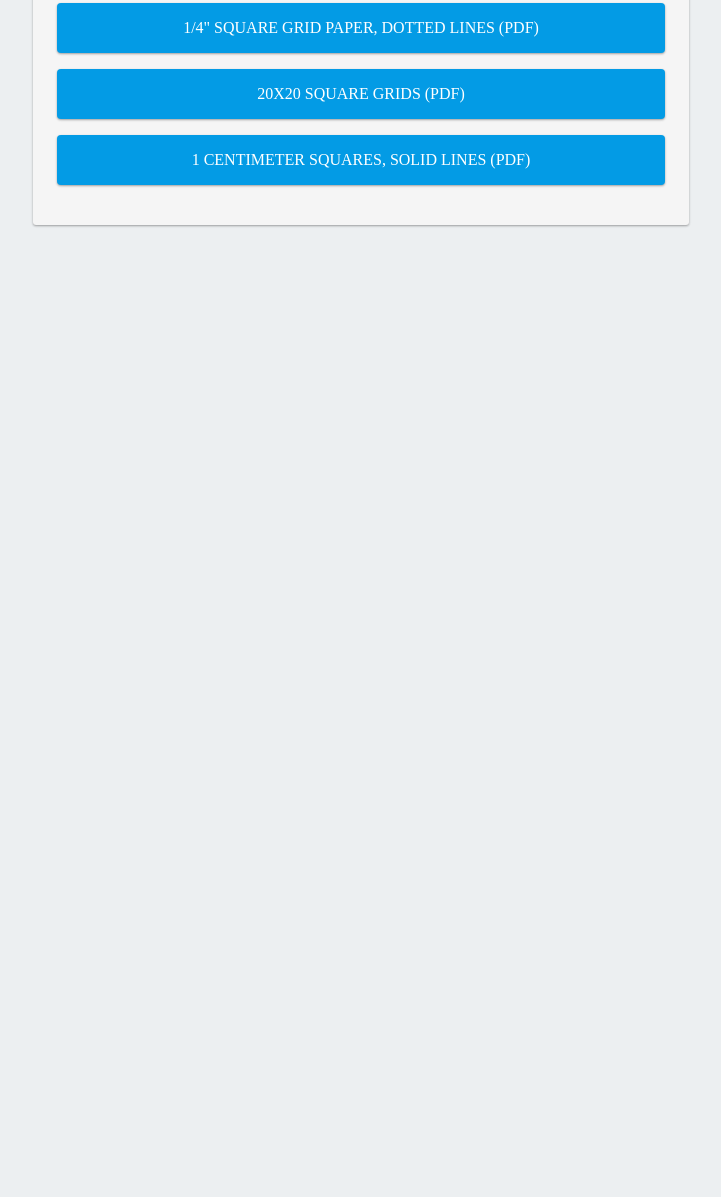
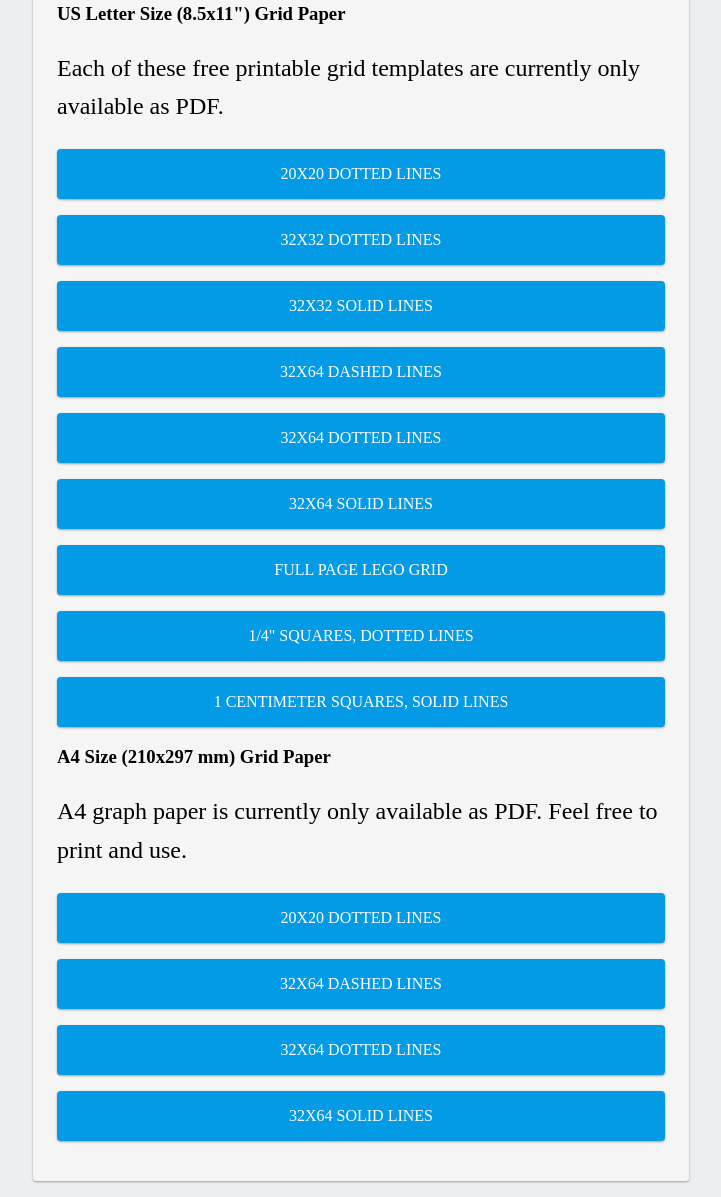
Before and after one commit to danialgoodwin/gridpapertemplates.com, a plain HTML site: page public/index.html in a window 1280 px wide. Shown: the part 343-1540 px from the top of the page, without its empty margins (279-1000 px from the left). Before the commit the page ends 800 px from the top, so only its background shows below. Drawn offline with Linux system fonts and the light colour scheme.

Commit message:
Add more grid paper templates

```diff
--- a/public/index.html
+++ b/public/index.html
@@ -52,11 +52,30 @@
   <div id="content">
     <h1>Grid Paper Templates</h1>
     <p>Your home for all printable grid paper and graph paper templates, including for 2D pixel art and 3D voxel art. We have metric and imperial units. More grids coming soon!</p>
+
+    <h3>US Letter Size (8.5x11") Grid Paper</h3>
+    <p>Each of these free printable grid templates are currently only available as PDF.</p>
     <ul style="list-style-type: none; padding: 0;">
-      <li><a class="pdf-link" target="_blank" href="templates/grid-paper--square--quarter-inch--dotted.pdf">1/4" Square Grid Paper, dotted lines (PDF)</a></li>
-      <li><a class="pdf-link" target="_blank" href="templates/grid-paper--square--20x20--solid.pdf">20x20 Square Grids (PDF)</a></li>
-      <li><a class="pdf-link" target="_blank" href="templates/grid-paper--square--centimeter--solid.pdf">1 Centimeter Squares, solid lines (PDF)</a></li>
+      <li><a class="pdf-link" target="_blank" href="templates/grid-paper--square--20x20x6--dotted-lines--letter.pdf">20x20 dotted lines</a></li>
+      <li><a class="pdf-link" target="_blank" href="templates/grid-paper--square--32x32x4--dotted-lines--letter.pdf">32x32 dotted lines</a></li>
+      <li><a class="pdf-link" target="_blank" href="templates/grid-paper--square--32x32x4--solid-lines--letter.pdf">32x32 solid lines</a></li>
+      <li><a class="pdf-link" target="_blank" href="templates/grid-paper--square--32x64--dashed-lines--letter.pdf">32x64 dashed lines</a></li>
+      <li><a class="pdf-link" target="_blank" href="templates/grid-paper--square--32x64--dotted-lines--letter.pdf">32x64 dotted lines</a></li>
+      <li><a class="pdf-link" target="_blank" href="templates/grid-paper--square--32x64--solid-lines--letter.pdf">32x64 solid lines</a></li>
+      <li><a class="pdf-link" target="_blank" href="templates/grid-paper--lego--full-page--landscape.pdf">Full page LEGO grid</a></li>
+      <li><a class="pdf-link" target="_blank" href="templates/third-party/grid-paper--square--quarter-inch--dotted.pdf">1/4" squares, dotted lines</a></li>
+      <li><a class="pdf-link" target="_blank" href="templates/third-party/grid-paper--square--centimeter--solid.pdf">1 centimeter squares, solid lines</a></li>
     </ul>
+
+    <h3>A4 Size (210x297 mm) Grid Paper</h3>
+    <p>A4 graph paper is currently only available as PDF. Feel free to print and use.</p>
+    <ul style="list-style-type: none; padding: 0;">
+      <li><a class="pdf-link" target="_blank" href="templates/grid-paper--square--20x20x6--dotted-lines--a4.pdf">20x20 dotted lines</a></li>
+      <li><a class="pdf-link" target="_blank" href="templates/grid-paper--square--32x64--dashed-lines--a4.pdf">32x64 dashed lines</a></li>
+      <li><a class="pdf-link" target="_blank" href="templates/grid-paper--square--32x64--dotted-lines--a4.pdf">32x64 dotted lines</a></li>
+      <li><a class="pdf-link" target="_blank" href="templates/grid-paper--square--32x64--solid-lines--a4.pdf">32x64 solid lines</a></li>
+    </ul>
+
   </div>
 </body>
 </html>
```
Also changed, not shown: 17 other files.
